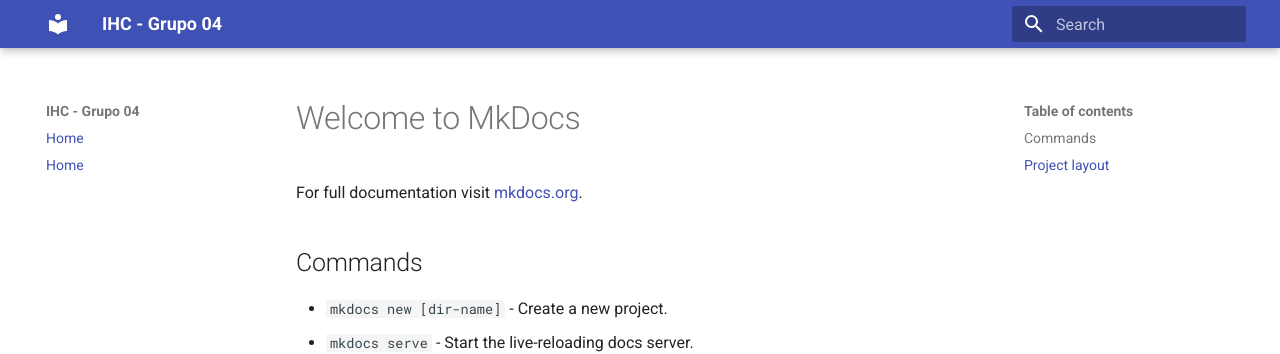
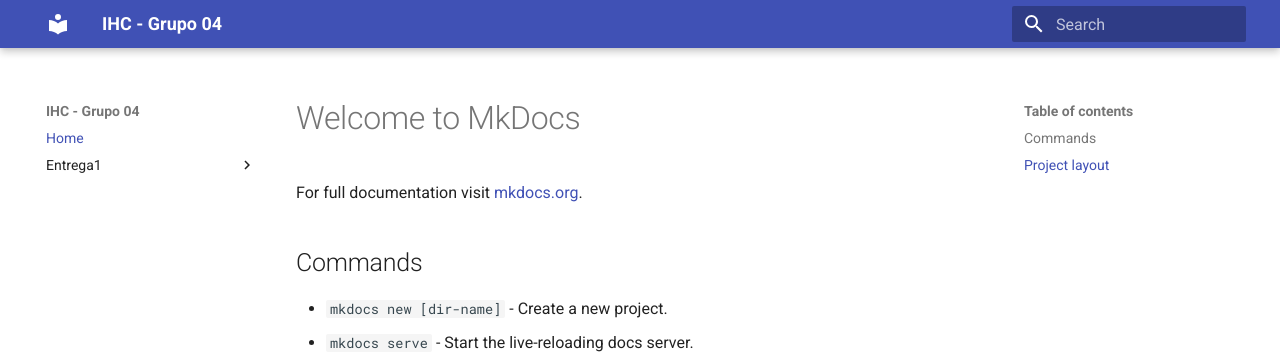
Before and after one commit to Interacao-Humano-Computador/2026.1-Grupo04, an MkDocs documentation site: the page built from docs/index.md, in a window 1280 px wide. Shown: the top 354 px of the page. Built offline with MkDocs 1.6.1 and Material for MkDocs 9.7.7, drawn with Linux system fonts in a browser that asks for light colours.

Commit message:
docs/corrige caminho do arquvio para o .yml

```diff
--- a/mkdocs.yml
+++ b/mkdocs.yml
@@ -5,4 +5,5 @@
 nav:
   - Home: index.md
 
-  - Heatmap: index.md
+  - Entrega1:
+      - Heatmap: Entrega1/heatmap.md
```
Also changed, not shown: docs/Entrega1/heatmap.md (renamed from docs/Heatmap/index.md).
